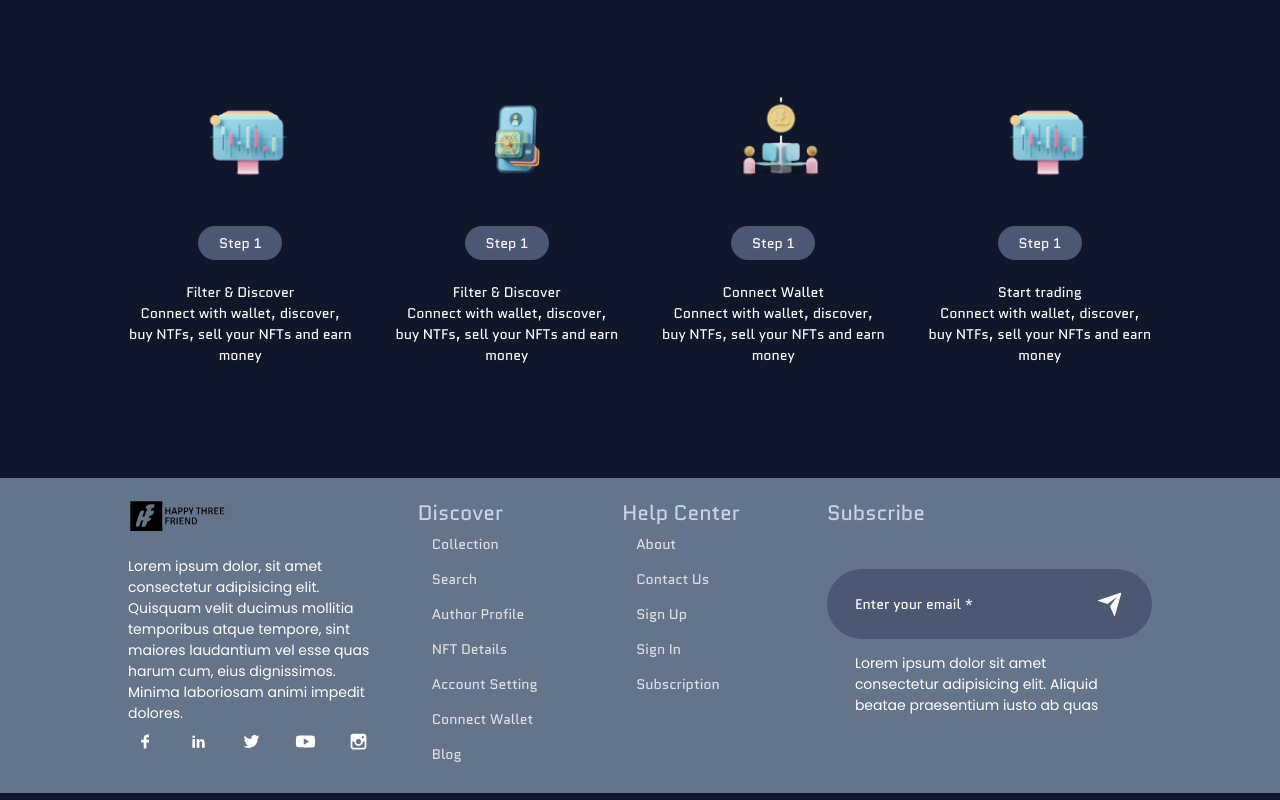
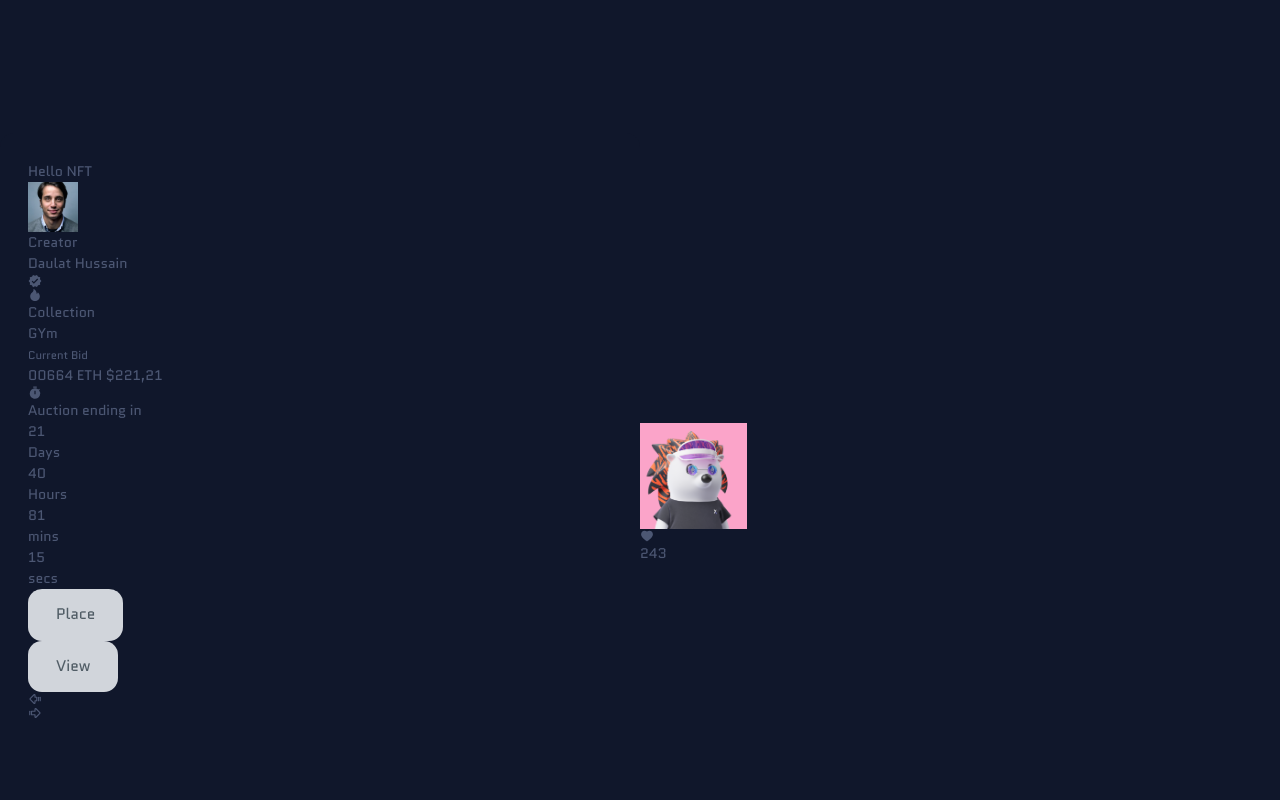
Before and after one commit to Benjcrpy/technar-marketplace-template-v2, a Next.js app: page / in a window 1280 px wide. Shown: the part 680-1480 px from the top of the page. Built offline with nearby package versions, Linux system fonts and the light colour scheme.

Commit message:
not done yet

```diff
--- a/components/BigNFTSilder/BigNFTSilder.jsx
+++ /dev/null
@@ -1,23 +0,0 @@
-import React, { useState, useEffect, useCallback } from "react";
-import Image from "next/image";
-import { AiFillFire, AiFillHeart, AiOutlineHeart } from "react-icons/ai";
-import { MdVerified, MdTimer } from "react-icons/md";
-import { TbArrowBigLeftLines, TbArrowBigRightLine } from "react-icons/tb";
-
-//INTERNAL IMPORT
-import Style from "./BigNFTSilder.module.css";
-import images from "../../img";
-import Button from "../Button/Button";
-
-const BigNFTSilder = () => {
-
-  const [ idNumber, setIdNumber ] = useState(1);
-
-
-
-  return (
-    <div>BigNFTSilder</div>
-  );
-};
-
-export default BigNFTSilder
--- /dev/null
+++ b/components/BigNFTSlider/BigNFTSlider.jsx
@@ -0,0 +1,217 @@
+import React, { useState, useEffect, useCallback } from "react";
+import Image from "next/image";
+import { AiFillFire, AiFillHeart, AiOutlineHeart } from "react-icons/ai";
+import { MdVerified, MdTimer } from "react-icons/md";
+import { TbArrowBigLeftLines, TbArrowBigRightLine } from "react-icons/tb";
+
+//INTERNAL IMPORT
+import Style from "./BigNFTSlider.module.css";
+import images from "../../img";
+import Button from "../Button/Button";
+
+const BigNFTSlider = () => {
+  const [idNumber, setIdNumber] = useState(0);
+
+  const sliderData = [
+    {
+      title: "Hello NFT",
+      id: 1,
+      name: "Daulat Hussain",
+      collection: "GYm",
+      price: "00664 ETH",
+      like: 243,
+      image: images.user1,
+      nftImage: images.nft_image_1,
+      time: {
+        days: 21,
+        hours: 40,
+        minutes: 81,
+        seconds: 15,
+      },
+    },
+    {
+      title: "Buddy NFT",
+      id: 2,
+      name: "Shoaib Hussain",
+      collection: "Home",
+      price: "0000004 ETH",
+      like: 243,
+      image: images.user2,
+      nftImage: images.nft_image_2,
+      time: {
+        days: 77,
+        hours: 11,
+        minutes: 21,
+        seconds: 45,
+      },
+    },
+    {
+      title: "Gym NFT",
+      id: 3,
+      name: "Raayan Hussain",
+      collection: "GYm",
+      price: "0000064 ETH",
+      like: 243,
+      image: images.user3,
+      nftImage: images.nft_image_3,
+      time: {
+        days: 37,
+        hours: 20,
+        minutes: 11,
+        seconds: 55,
+      },
+    },
+    {
+      title: "Home NFT",
+      id: 4,
+      name: "Raayan Hussain",
+      collection: "GYm",
+      price: "4664 ETH",
+      like: 243,
+      image: images.user4,
+      nftImage: images.nft_image_1,
+      time: {
+        days: 87,
+        hours: 29,
+        minutes: 10,
+        seconds: 15,
+      },
+    },
+  ];
+
+  //-------INC
+  const inc = useCallback(() => {
+    if (idNumber + 1 < sliderData.length) {
+      setIdNumber(idNumber + 1);
+    }
+  }, [idNumber, sliderData.length]);
+
+  //-------DEC
+  const dec = useCallback(() => {
+    if (idNumber > 0) {
+      setIdNumber(idNumber - 1);
+    }
+  }, [idNumber]);
+
+  return (
+    <div className={Style.bigNFTSlider}>
+      <div className={Style.bigNFTSlider_box}>
+        <div className={Style.bigNFTSlider_box_left}>
+          <h2>{sliderData[idNumber].title}</h2>
+          <div className={Style.bigNFTSlider_box_left_creator}>
+            <div className={Style.bigNFTSlider_box_left_creator_profile}>
+              <Image
+                className={Style.bigNFTSlider_box_left_creator_profile_img}
+                src={sliderData[idNumber].image}
+                alt="profile image"
+                width={50}
+                height={50}
+              />
+              <div className={Style.bigNFTSlider_box_left_creator_profile_info}>
+                <p>Creator</p>
+                <h4>
+                  {sliderData[idNumber].name}{" "}
+                  <span>
+                    <MdVerified />
+                  </span>
+                </h4>
+              </div>
+            </div>
+
+            <div className={Style.bigNFTSlider_box_left_creator_collection}>
+              <AiFillFire
+                className={Style.bigNFTSlider_box_left_creator_collection_icon}
+              />
+
+              <div
+                className={Style.bigNFTSlider_box_left_creator_collection_info}
+              >
+                <p>Collection</p>
+                <h4>{sliderData[idNumber].collection}</h4>
+              </div>
+            </div>
+          </div>
+
+          <div className={Style.bigNFTSlider_box_left_bidding}>
+            <div className={Style.bigNFTSlider_box_left_bidding_box}>
+              <small>Current Bid</small>
+              <p>
+                {sliderData[idNumber].price} <span>$221,21</span>
+              </p>
+            </div>
+
+            <p className={Style.bigNFTSlider_box_left_bidding_box_auction}>
+              <MdTimer
+                className={Style.bigNFTSlider_box_left_bidding_box_icon}
+              />
+              <span>Auction ending in</span>
+            </p>
+
+            <div className={Style.bigNFTSlider_box_left_bidding_box_timer}>
+              <div
+                className={Style.bigNFTSlider_box_left_bidding_box_timer_item}
+              >
+                <p>{sliderData[idNumber].time.days}</p>
+                <span>Days</span>
+              </div>
+
+              <div
+                className={Style.bigNFTSlider_box_left_bidding_box_timer_item}
+              >
+                <p>{sliderData[idNumber].time.hours}</p>
+                <span>Hours</span>
+              </div>
+
+              <div
+                className={Style.bigNFTSlider_box_left_bidding_box_timer_item}
+              >
+                <p>{sliderData[idNumber].time.minutes}</p>
+                <span>mins</span>
+              </div>
+
+              <div
+                className={Style.bigNFTSlider_box_left_bidding_box_timer_item}
+              >
+                <p>{sliderData[idNumber].time.seconds}</p>
+                <span>secs</span>
+              </div>
+            </div>
+
+            <div className={Style.bigNFTSlider_box_left_button}>
+              <Button btnName="Place" handleClick={() => {}} />
+              <Button btnName="View" handleClick={() => {}} />
+            </div>
+          </div>
+
+          <div className={Style.bigNFTSlider_box_left_sliderBtn}>
+            <TbArrowBigLeftLines
+              className={Style.bigNFTSlider_box_left_sliderBtn_icon}
+              onClick={() => dec()}
+            />
+            <TbArrowBigRightLine
+              className={Style.bigNFTSlider_box_left_sliderBtn_icon}
+              onClick={() => inc()}
+            />
+          </div>
+        </div>
+
+        <div className={Style.bigNFTSlider_box_right}>
+          <div className={Style.bigNFTSlider_box_right_box}>
+            <Image
+              src={sliderData[idNumber].nftImage}
+              alt="NFT IMAGE"
+              className={Style.bigNFTSlider_box_right_box_img}
+            />
+
+            <div className={Style.bigNFTSlider_box_right_box_like}>
+              <AiFillHeart />
+              <span>{sliderData[idNumber].like}</span>
+            </div>
+          </div>
+        </div>
+      </div>
+    </div>
+  );
+};
+
+export default BigNFTSlider;
--- /dev/null
+++ b/components/BigNFTSlider/BigNFTSlider.module.css
@@ -0,0 +1,20 @@
+.bigNFTSlider_box {
+    margin: 0 auto;
+    with: 80%;
+    padding-block: 8rem;
+
+    display: grid;
+    grid-template-columns: repeat(12, 1fr);
+    align-items: center;
+}
+
+.bigNFTSlider_box_left {
+    grid-column: 1 / 7;
+    grid-row: 1 / -1;
+    background-color: var(--main-bg-color);
+    box-shadow: var(--box-shadow-2);
+    border-radius: 1rem;
+    padding: 2rem;
+    z-index: 1111;
+    height: 90vh;
+}
--- a/components/Componentsindex.js
+++ b/components/Componentsindex.js
@@ -3,7 +3,9 @@ import Footer from "./Footer/Footer";
 import NavBar from "./NavBar/NavBar";
 import HeroSection from "./HeroSection/HeroSection";
 import Service from "./Service/Service";
+import BigNFTSlider from "./BigNFTSlider/BigNFTSlider";
 
 
 
-export { Button, Footer, NavBar, HeroSection, Service, };
+
+export { Button, Footer, NavBar, HeroSection, Service, BigNFTSlider };
--- a/pages/_app.js
+++ b/pages/_app.js
@@ -1,6 +1,6 @@
 import '../styles/globals.css'
 
-import { NavBar,Footer } from "../components/Componentsindex";
+import { NavBar, Footer } from "../components/Componentsindex";
 
 const MyApp = ({ Component, pageProps}) => (
    <div>
--- a/pages/index.js
+++ b/pages/index.js
@@ -2,14 +2,14 @@ import React from 'react';
 
 
 import Style from '../styles/index.module.css';
-import { HeroSection, Service, } from '../components/Componentsindex';
+import { HeroSection, Service, BigNFTSlider } from '../components/Componentsindex';
 
 const Home = () => {
   return (
    <div className={Style.homepage}>
       <HeroSection/>
+      <BigNFTSlider/>
       <Service/>
-
    </div>
   );
 };
```
Also changed, not shown: components/BigNFTSilder/BigNFTSilder.module.css (deleted).
